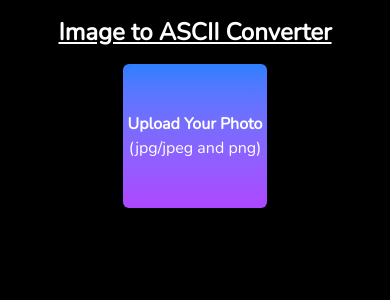
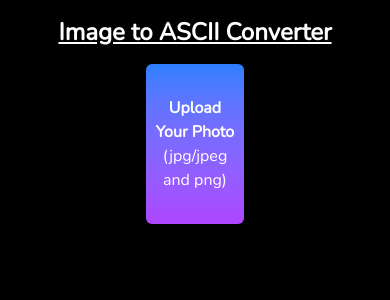
Before and after one commit to hanansi/image-to-ascii-wails, a React (Vite) app in the folder frontend/: page / in a window 390 px wide. Shown: the top 300 px of the page. Built offline with nearby package versions, Linux system fonts and the light colour scheme.

Commit message:
Made the button slightly more responsive to the screen size

```diff
--- a/frontend/src/App.tsx
+++ b/frontend/src/App.tsx
@@ -6,7 +6,6 @@ function App() {
     const [imagePath, setImagePath] = useState<string>("");
     const [asciiText, setAsciiText] = useState<string[]>([]);
 
-    // TODO - Make the UI look better
     async function convertToAscii() {
         let bytes = await FetchImageAsBytes();
         if (!bytes) return; // Prevents error from empty string
@@ -25,7 +24,8 @@ function App() {
         <main id="App" className="flex flex-col gap-4 justify-start bg-black h-screen w-screen">
             <h1 className="pt-4 text-2xl font-bold underline">Image to ASCII Converter</h1>
             <div>
-                <button className="bg-gradient-to-b from-blue-500 to-purple-500 rounded-md size-36 cursor-pointer
+                <button className="bg-gradient-to-b from-blue-500 to-purple-500 rounded-md cursor-pointer px-2
+                                    w-[25vw] min-w-[5rem] max-w-[10rem] h-[25vh]  min-h-[5rem]  max-h-[10rem]
                                     hover:bg-gradient-to-l hover:from-red-500 hover:to-yellow-500"
                                     id="image-file" onClick={convertToAscii}>
                     <p className="font-bold">Upload Your Photo</p>
```
